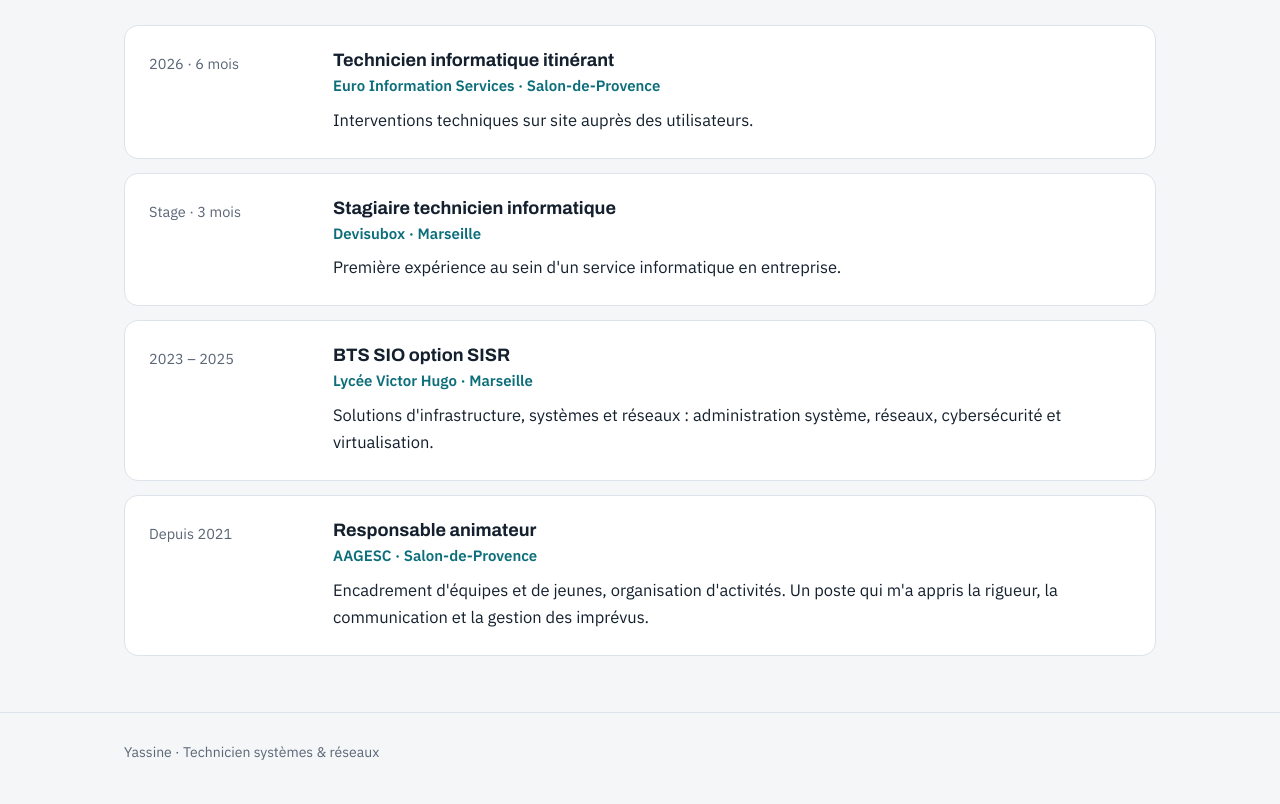
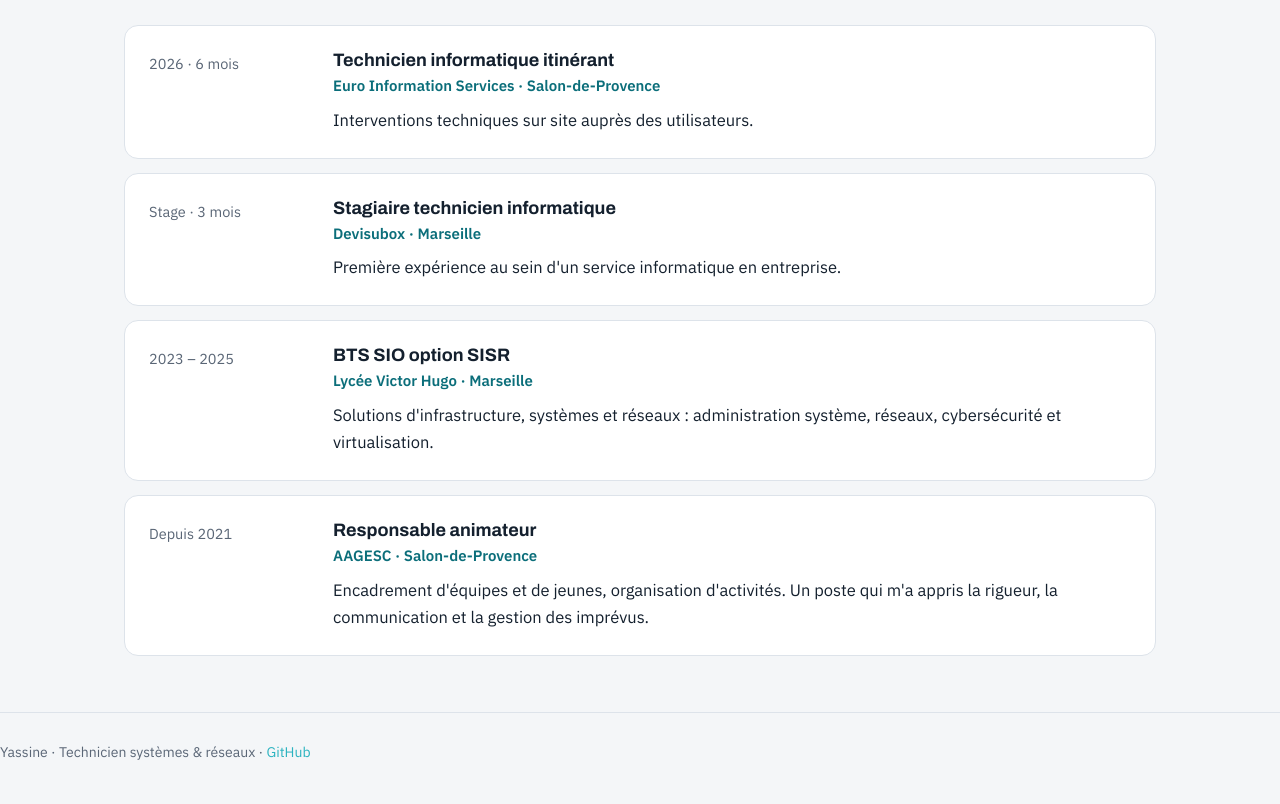
Before and after one commit to YassZdn/Portfolio, a plain HTML site: page index.html in a window 1280 px wide. Shown: the part 3773-4577 px from the top of the page. Drawn offline with Linux system fonts and the light colour scheme.

Commit message:
Add GitHub link to footer in index.html

```diff
--- a/index.html
+++ b/index.html
@@ -375,7 +375,8 @@ footer{border-top:1px solid var(--line);padding:28px 0 40px;color:var(--muted);f
 </main>
 
 <footer>
-  <div class="wrap">Yassine · Technicien systèmes &amp; réseaux</div>
+  Yassine · Technicien systèmes &amp; réseaux ·
+<a href="https://github.com/YassZdn" target="_blank" rel="noopener" style="color:#2bb3c0;text-decoration:none;">GitHub</a>
 </footer>
 
 </body>
```
